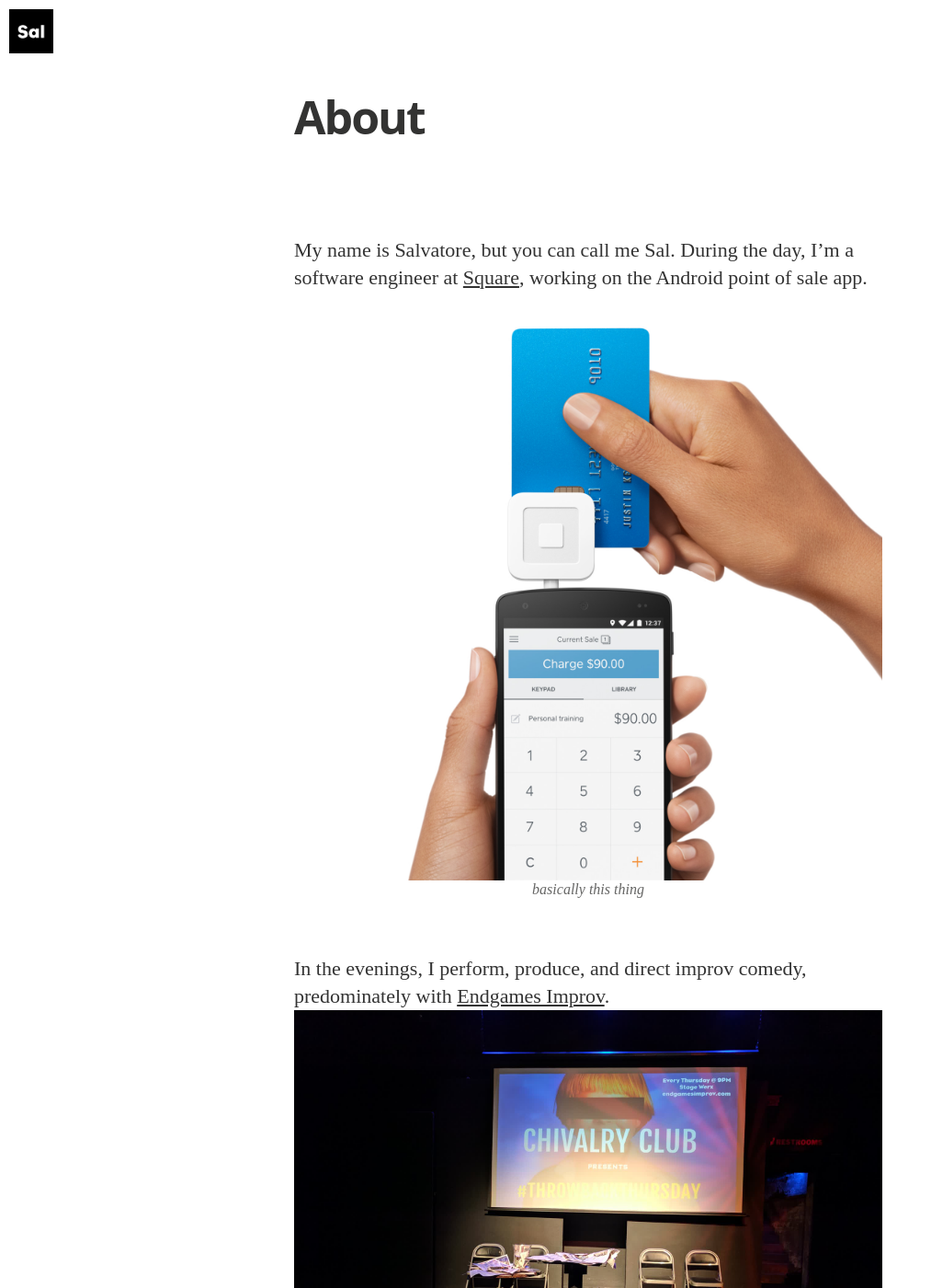
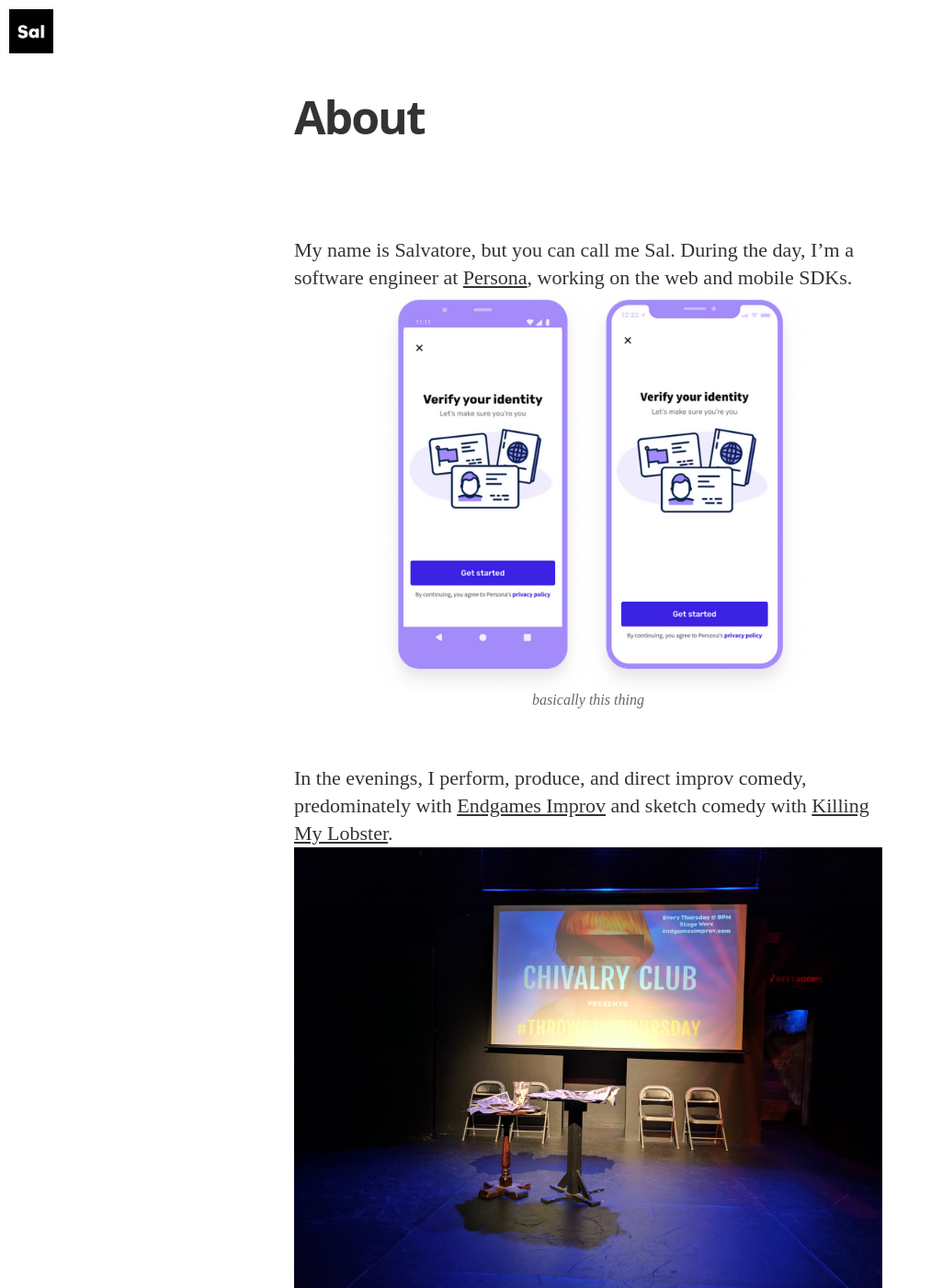
Before and after one commit to SalvatoreT/salvatoret.github.com, a Jekyll site: the page built from about.md, in a window 1280 px wide and 1400 px high. Shown: the whole window at 92% size, without its empty margins (0-1013 px from the left). Built offline with Jekyll 4.4.1, drawn with Linux system fonts in a browser that asks for light colours; nearby versions of some CDN libraries; some web fonts are replaced.

Commit message:
Update the About page to reflect Square -> Persona

```diff
--- a/about.md
+++ b/about.md
@@ -3,8 +3,8 @@
 title: About
 permalink: /about/
 ---
-My name is Salvatore, but you can call me Sal. During the day, I'm a software engineer at [Square](https://squareup.com/), working on the Android point of sale app.
-![basically this thing](/assets/article_images/about/chip-reader.04-db8f294c7fe3b606b131f9fb14f3ed5d.jpg)
+My name is Salvatore, but you can call me Sal. During the day, I'm a software engineer at [Persona](https://withpersona.com/), working on the web and mobile SDKs.
+![basically this thing](/assets/article_images/about/persona-mobile-sdks.png)
 
-In the evenings, I perform, produce, and direct improv comedy, predominately with [Endgames Improv](http://endgamesimprov.com/).
+In the evenings, I perform, produce, and direct improv comedy, predominately with [Endgames Improv](http://endgamesimprov.com/) and sketch comedy with [Killing My Lobster](https://www.killingmylobster.com/).
 ![front row is best row](/assets/article_images/about/stage_werx_load_in_1920.jpg)
```
Also changed, not shown: assets/article_images/about/chip-reader.04-db8f294c7fe3b606b131f9fb14f3ed5d.jpg (deleted), assets/article_images/about/persona-mobile-sdks.png (added).
